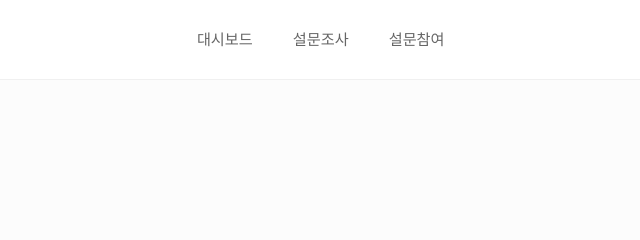
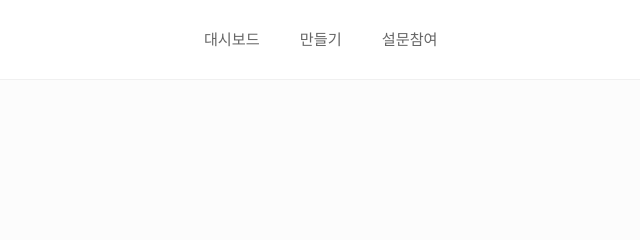
Before and after one commit to jaewons0227git/mdmskaminvote, a plain HTML site: page index.html in a window 1280 px wide. Shown: the top 240 px of the page, 320-960 px from the left. Drawn offline with Linux system fonts and the light colour scheme; a web font is replaced by a local one.

Commit message:
Update index.html

```diff
--- a/index.html
+++ b/index.html
@@ -3,7 +3,9 @@
 <head>
     <meta charset="UTF-8">
     <meta name="viewport" content="width=device-width, initial-scale=1.0">
-    <title>MinVote - Home</title>
+    <link rel="icon" type="image/png" sizes="32x32" href="https://i.postimg.cc/Mpvvn4zD/Chat-GPT-Image-2025nyeon-12wol-27il-ohu-05-06-41.png">
+    <link rel="icon" type="image/png" sizes="16x16" href="https://i.postimg.cc/Mpvvn4zD/Chat-GPT-Image-2025nyeon-12wol-27il-ohu-05-06-41.png">
+    <title>MinVote</title>
     <link rel="stylesheet" href="style.css">
 </head>
 <body>
@@ -11,7 +13,7 @@
         <a href="index.html" class="logo elms-font">MinVote</a>
         <ul class="nav-links">
             <li><a href="dashboard.html">대시보드</a></li>
-            <li><a href="#" onclick="checkAuthAndGo('survey-create.html')">설문조사</a></li>
+            <li><a href="#" onclick="checkAuthAndGo('survey-create.html')">만들기</a></li>
             <li><a href="join.html">설문참여</a></li>
         </ul>
         <div id="auth-section"></div>
@@ -79,4 +81,5 @@
         }
     </script>
 </body>
+
 </html>
```
